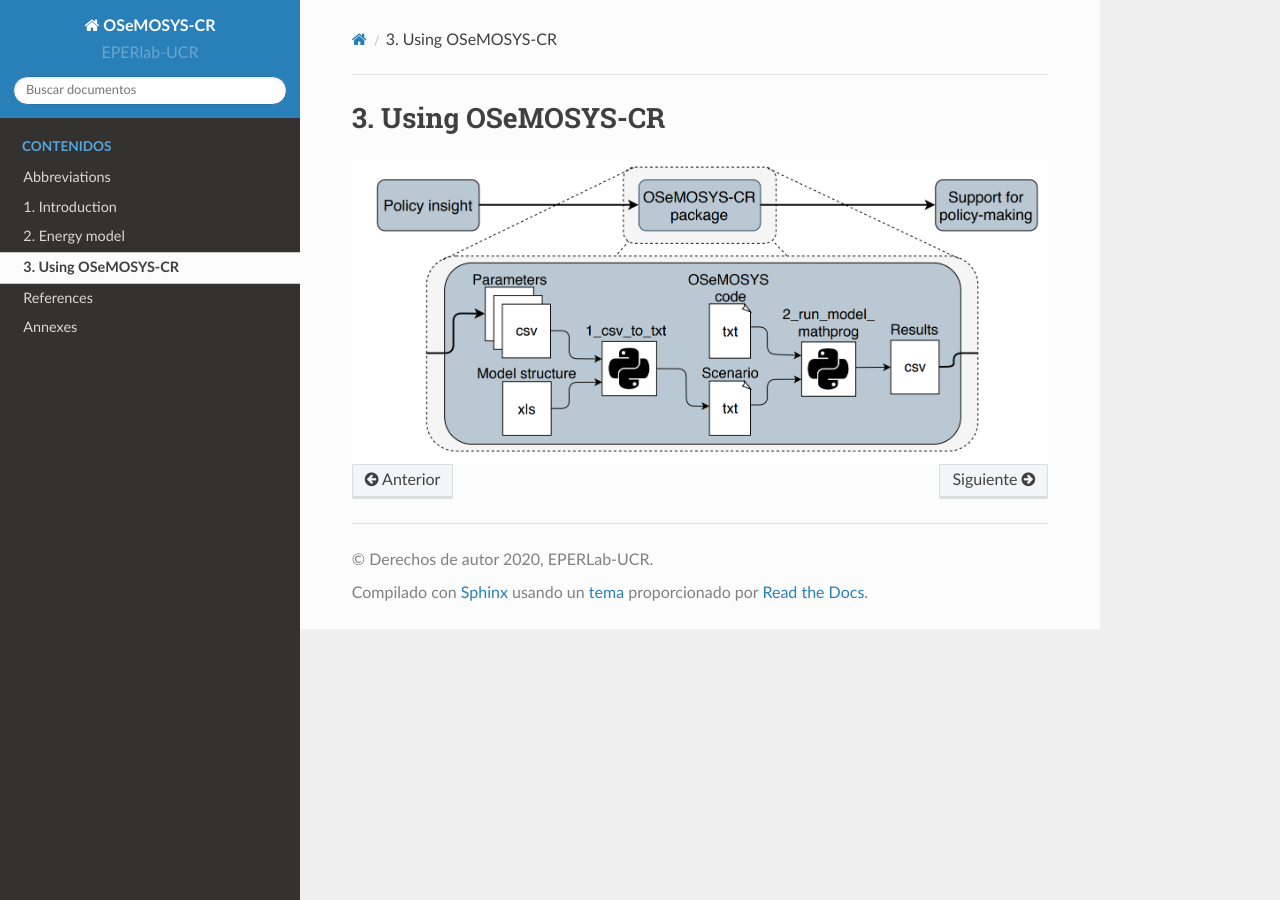
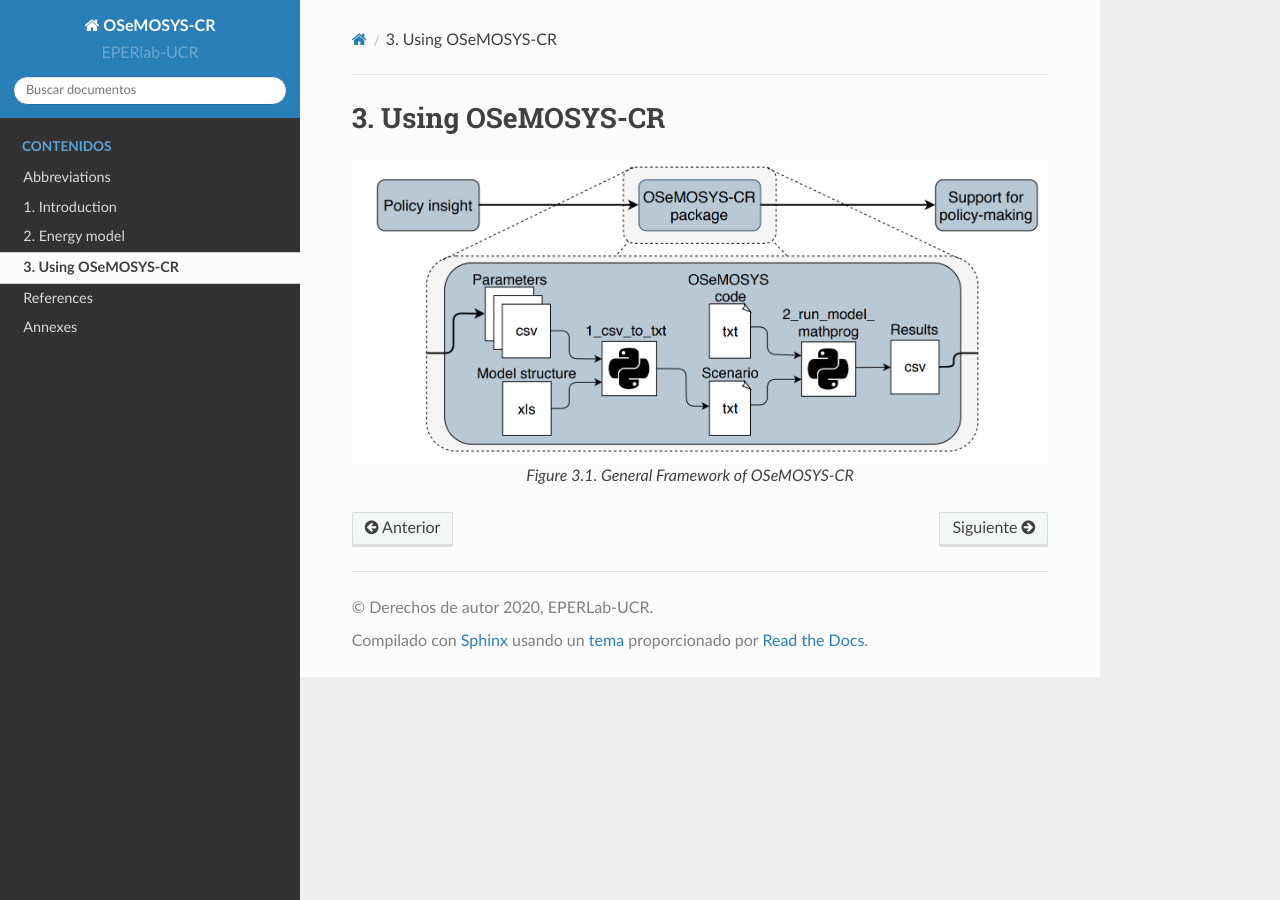
Before and after one commit to EPERLab/OSeMOSYS-CR, a Sphinx documentation site: the page built from docs/03PythonModules.rst, in a window 1280 px wide. Built offline with Sphinx 7.4.7 and the Read the Docs theme 2.0.0, drawn with Linux system fonts in a browser that asks for light colours.

Commit message:
Update 03PythonModules.rst

```diff
--- a/docs/03PythonModules.rst
+++ b/docs/03PythonModules.rst
@@ -4,3 +4,5 @@
 .. figure::  img/Framework.PNG
    :align:   center
    :width:   700 px
+
+   *Figure 3.1. General Framework of OSeMOSYS-CR*
```
